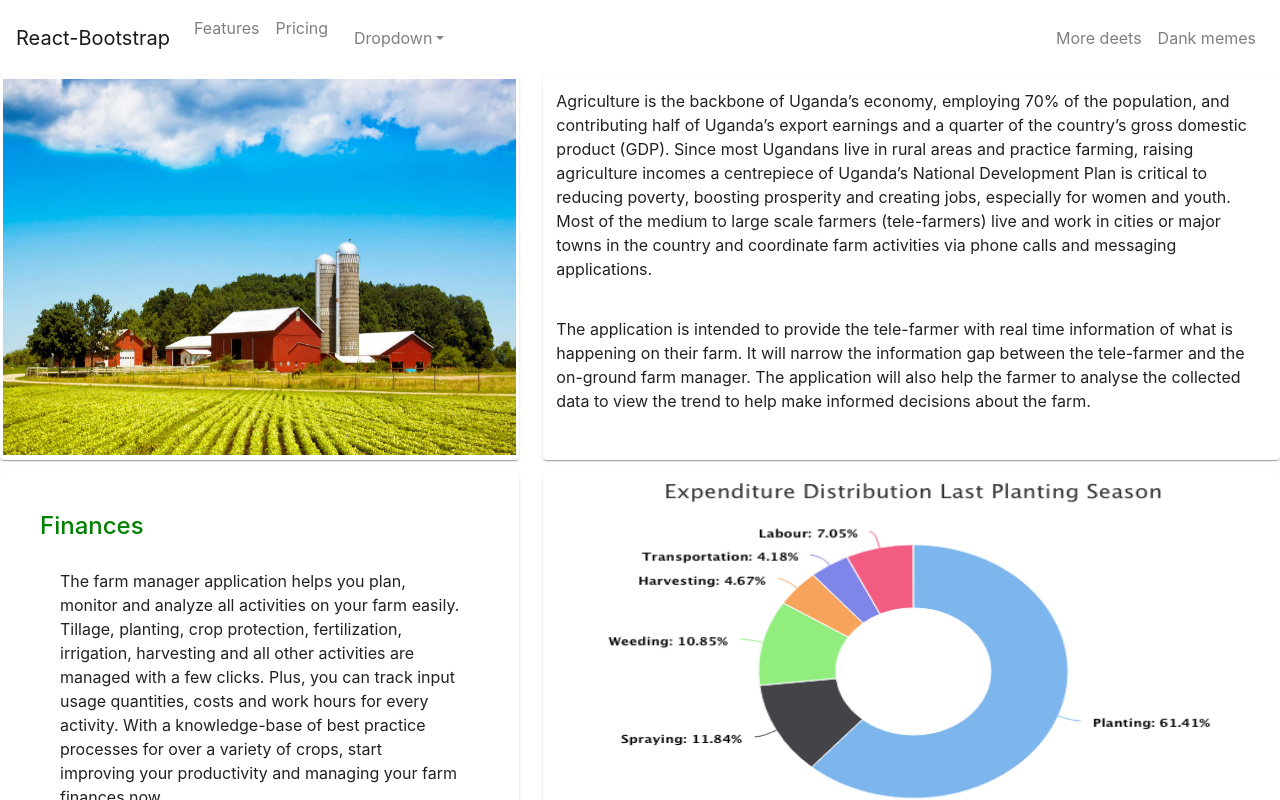
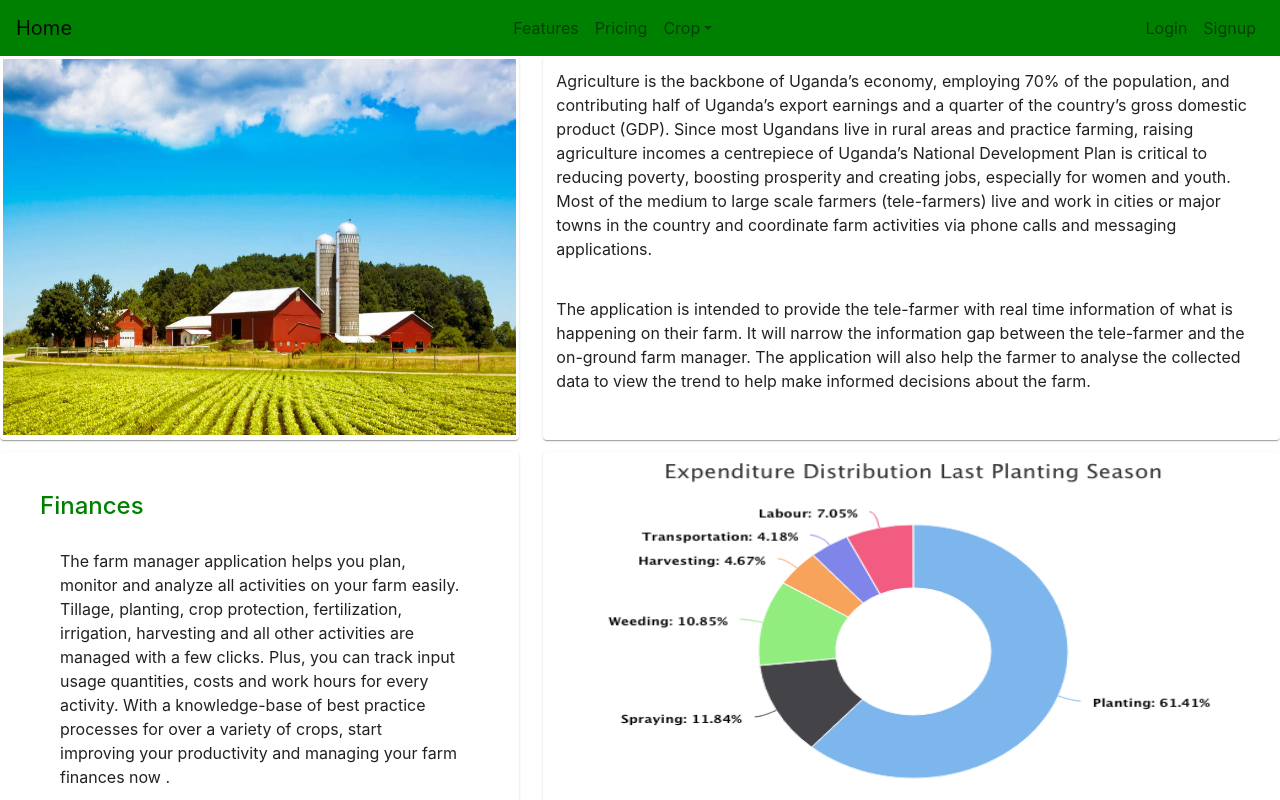
Before and after one commit to Farm-Manager-RefactoryUg/web-app, a React (Create React App) app: page / in a window 1280 px wide. Shown: the top 800 px of the page. Built offline with nearby package versions, Linux system fonts and the light colour scheme.

Commit message:
Modify home.js, login.js, sigup.js, home.css, nav.css files

```diff
--- a/src/components/Home.js
+++ b/src/components/Home.js
@@ -12,6 +12,7 @@ import { Nav, NavDropdown }from "react-bootstrap";
 const useStyles = makeStyles((theme) => ({
   root: {
     flexGrow: 1,
+    color: "white",
   },
   paper: {
     padding: theme.spacing(5),
@@ -25,13 +26,17 @@ export default function FullWidthGrid() {
   return (
     <div className={classes.root}>
       <Navbar collapseOnSelect expand="lg" className="nav">
-        <Navbar.Brand href="#home">React-Bootstrap</Navbar.Brand>
+        <Navbar.Brand href="/" className={classes.root}>
+          Home
+        </Navbar.Brand>
         <Navbar.Toggle aria-controls="responsive-navbar-nav" />
         <Navbar.Collapse id="responsive-navbar-nav">
           <Nav className="mr-auto">
-            <Nav.Link href="#features">Features</Nav.Link>
-            <Nav.Link href="#pricing">Pricing</Nav.Link>
-            <NavDropdown title="Dropdown" id="collasible-nav-dropdown">
+            <Nav.Link href="#features" className="hreff">
+              Features
+            </Nav.Link>
+            <Nav.Link  href="#pricing">Pricing</Nav.Link>
+            <NavDropdown title="Crop" id="collasible-nav-dropdown">
               <NavDropdown.Item href="#action/3.1">Action</NavDropdown.Item>
               <NavDropdown.Item href="#action/3.2">
                 Another action
@@ -44,9 +49,9 @@ export default function FullWidthGrid() {
             </NavDropdown>
           </Nav>
           <Nav>
-            <Nav.Link href="#deets">More deets</Nav.Link>
-            <Nav.Link eventKey={2} href="#memes">
-              Dank memes
+            <Nav.Link href="/login">Login</Nav.Link>
+            <Nav.Link eventKey={2} href="/signup">
+             Signup
             </Nav.Link>
           </Nav>
         </Navbar.Collapse>
--- a/src/components/login.js
+++ b/src/components/login.js
@@ -1,5 +1,7 @@
 import React, { Component } from "react";
 import { Link } from "react-router-dom";
+import { Navbar } from "react-bootstrap";
+import { Nav, NavDropdown } from "react-bootstrap";
 import bg from "../css/bg6.jpg";
 import "../css/login.css";
 
@@ -20,20 +22,41 @@ class Login extends Component {
   render() {
     return (
       <>
-        <nav id="navbar">
-          {" "}
-          <Link to="/">
-            <button className="btn btn-secondary">Home</button>{" "}
-          </Link>
-          <Link to="/signup">
-            <button className="btn btn-secondary">Create account</button>{" "}
-          </Link>
-          <span>
-            <Link to="/reports">
-              <button className="btn btn-secondary">Login</button>{" "}
-            </Link>
-          </span>
-        </nav>
+        <Navbar collapseOnSelect expand="lg" className="nav">
+          <Navbar.Brand href="/" >
+            Home
+          </Navbar.Brand>
+          <Navbar.Toggle aria-controls="responsive-navbar-nav" />
+          <Navbar.Collapse id="responsive-navbar-nav">
+            <Nav className="mr-auto">
+              <Nav.Link href="#features" className="hreff">
+                Features
+              </Nav.Link>
+              <Nav.Link a href="#pricing">
+                Pricing
+              </Nav.Link>
+              <NavDropdown title="Crop" id="collasible-nav-dropdown">
+                <NavDropdown.Item href="#action/3.1">Action</NavDropdown.Item>
+                <NavDropdown.Item href="#action/3.2">
+                  Another action
+                </NavDropdown.Item>
+                <NavDropdown.Item href="#action/3.3">
+                  Something
+                </NavDropdown.Item>
+                <NavDropdown.Divider />
+                <NavDropdown.Item href="#action/3.4">
+                  Separated link
+                </NavDropdown.Item>
+              </NavDropdown>
+            </Nav>
+            <Nav>
+              <Nav.Link href="/reports">Login</Nav.Link>
+              <Nav.Link eventKey={2} href="/signup">
+                Signup
+              </Nav.Link>
+            </Nav>
+          </Navbar.Collapse>
+        </Navbar>
         <div className="container-fluid">
           <div className="row">
             <div className="col-md-5">
--- a/src/components/signup.js
+++ b/src/components/signup.js
@@ -1,5 +1,7 @@
 import React, { Component } from "react";
 import { Link } from "react-router-dom";
+import { Navbar } from "react-bootstrap";
+import { Nav, NavDropdown } from "react-bootstrap";
 import bg from "../css/bg6.jpg";
 import "../css/signup.css";
 
@@ -8,18 +10,39 @@ class SignUp extends Component {
   render() {
     return (
       <div>
-        <nav id="navbar">
-          {" "}
-          <Link to="/">
-            <button className="btn btn-secondary">Home</button>{" "}
-          </Link>
-          <Link to="/signup">
-            <button className="btn btn-secondary">Create account</button>{" "}
-          </Link>
-          <Link to="/login">
-            <button className="btn btn-secondary">Login</button>{" "}
-          </Link>
-        </nav>
+        <Navbar collapseOnSelect expand="lg" className="nav">
+          <Navbar.Brand href="/">Home</Navbar.Brand>
+          <Navbar.Toggle aria-controls="responsive-navbar-nav" />
+          <Navbar.Collapse id="responsive-navbar-nav">
+            <Nav className="mr-auto">
+              <Nav.Link href="#features" className="hreff">
+                Features
+              </Nav.Link>
+              <Nav.Link a href="#pricing">
+                Pricing
+              </Nav.Link>
+              <NavDropdown title="Crop" id="collasible-nav-dropdown">
+                <NavDropdown.Item href="#action/3.1">Action</NavDropdown.Item>
+                <NavDropdown.Item href="#action/3.2">
+                  Another action
+                </NavDropdown.Item>
+                <NavDropdown.Item href="#action/3.3">
+                  Something
+                </NavDropdown.Item>
+                <NavDropdown.Divider />
+                <NavDropdown.Item href="#action/3.4">
+                  Separated link
+                </NavDropdown.Item>
+              </NavDropdown>
+            </Nav>
+            <Nav>
+              <Nav.Link href="/login">Login</Nav.Link>
+              <Nav.Link eventKey={2} href="/signup">
+                Signup
+              </Nav.Link>
+            </Nav>
+          </Navbar.Collapse>
+        </Navbar>
         <div className="container-fluid">
           <div className="row">
             <div className="col-md-5">
--- a/src/css/home.css
+++ b/src/css/home.css
@@ -1,6 +1,13 @@
 /* body{
 background-color: beige;
 } */
+.nav{
+background-color: green;
+color: white;
+}
+.hreff{
+color:white
+}
 .paper-one{
 height: 24rem;
 padding: 3px;
--- a/src/css/nav.css
+++ b/src/css/nav.css
@@ -1,3 +1,3 @@
-.dropdown{
+/* .dropdown{
 margin: 10px;
-}
+} */
```
